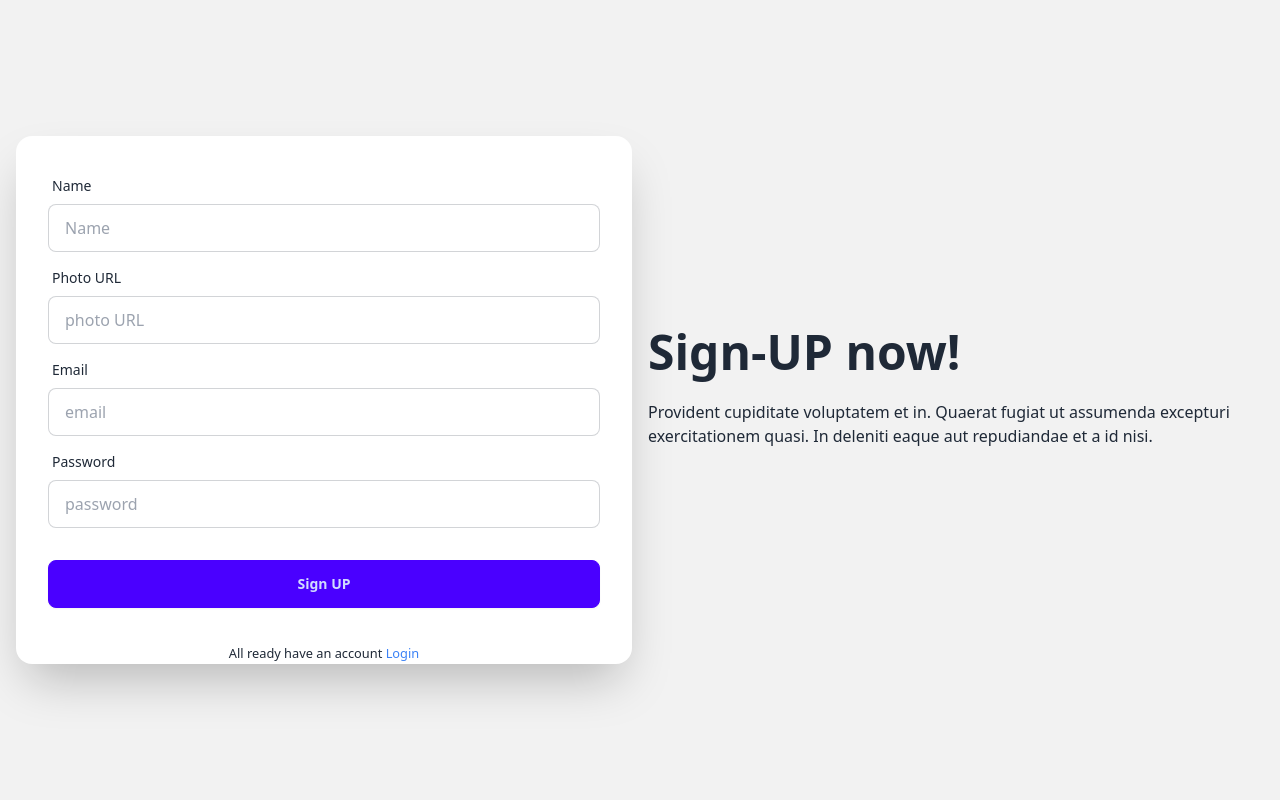
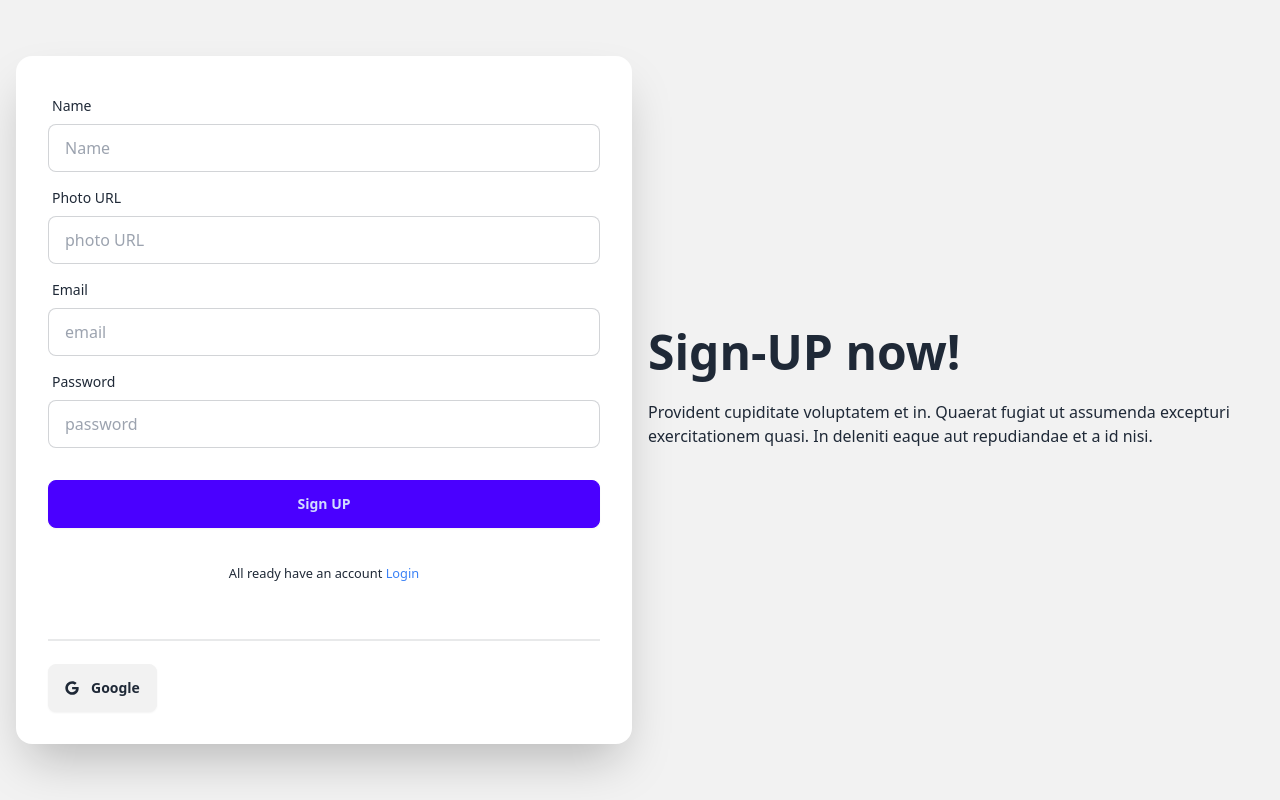
Before and after one commit to tonmoy-sutradhar/Restaurant-Website-Client, a React (Vite) app: page /signUp in a window 1280 px wide. Built offline with nearby package versions, Linux system fonts and the light colour scheme; no server answers.

Commit message:
Social login done with create Hooks .

```diff
--- /dev/null
+++ b/src/Components/SocialLogin/SocialLogin.jsx
@@ -0,0 +1,39 @@
+import React from "react";
+import { FaGoogle } from "react-icons/fa";
+import useAuth from "../../hooks/UseAuth";
+import UseAxiosPublic from "../../hooks/UseAxiosPublic";
+import { useNavigate } from "react-router-dom";
+
+const SocialLogin = () => {
+  const { googleSignIn } = useAuth();
+  const axiosPublic = UseAxiosPublic();
+  const navigate = useNavigate();
+
+  const handleGoogleSignIn = () => {
+    googleSignIn().then((result) => {
+      const userInfo = {
+        email: result?.user?.email,
+        name: result?.user?.displayName,
+      };
+
+      axiosPublic.post("/users", userInfo).then((res) => {
+        console.log(res.data);
+        navigate("/");
+      });
+    });
+  };
+
+  return (
+    <div className="p-8">
+      <div className="divider "></div>
+      <div>
+        <button onClick={handleGoogleSignIn} className="btn">
+          <FaGoogle className="mr-1"></FaGoogle>
+          Google
+        </button>
+      </div>
+    </div>
+  );
+};
+
+export default SocialLogin;
--- a/src/Pages/Home/Login/Login.jsx
+++ b/src/Pages/Home/Login/Login.jsx
@@ -8,6 +8,7 @@
 import { Link, useLocation, useNavigate } from "react-router-dom";
 import { Helmet } from "react-helmet-async";
 import Swal from "sweetalert2";
+import SocialLogin from "../../../Components/SocialLogin/SocialLogin";
 
 const Login = () => {
   // const captchaRef = useRef(null);
@@ -148,6 +149,8 @@
                 </Link>
               </small>
             </p>
+
+            <SocialLogin></SocialLogin>
           </div>
         </div>
       </div>
--- a/src/Pages/SingnUp/SignUp.jsx
+++ b/src/Pages/SingnUp/SignUp.jsx
@@ -4,8 +4,11 @@
 import { AuthContext } from "../../Provider/AuthProvider";
 import Swal from "sweetalert2";
 import { Link, useNavigate } from "react-router-dom";
+import UseAxiosPublic from "../../hooks/UseAxiosPublic";
+import SocialLogin from "../../Components/SocialLogin/SocialLogin";
 
 const SignUp = () => {
+  const axiosPublic = UseAxiosPublic();
   const navigate = useNavigate();
   const { createUser, updateUserProfile } = useContext(AuthContext);
   const {
@@ -23,7 +26,13 @@
 
       updateUserProfile(data.name, data.photo)
         .then(() => {
-          console.log("user name and phot update");
+          // create user entry in the database
+          const userInfo = {
+            name: data.name,
+            email: data.email,
+          };
+          axiosPublic.post("/users", userInfo).then((res) => {
+            if (res.data.insertedId) {
               reset();
               Swal.fire({
                 title: "SignUp Successful",
@@ -42,7 +51,10 @@
                   `,
                 },
               });
+
               navigate("/");
+            }
+          });
         })
         .catch((err) => {
           console.log(err);
@@ -157,6 +169,7 @@
                 </Link>
               </small>
             </p>
+            <SocialLogin></SocialLogin>
           </div>
         </div>
       </div>
--- a/src/Provider/AuthProvider.jsx
+++ b/src/Provider/AuthProvider.jsx
@@ -3,8 +3,10 @@
 import {
   createUserWithEmailAndPassword,
   getAuth,
+  GoogleAuthProvider,
   onAuthStateChanged,
   signInWithEmailAndPassword,
+  signInWithPopup,
   signOut,
   updateProfile,
 } from "firebase/auth";
@@ -16,6 +18,7 @@
 const AuthProvider = ({ children }) => {
   const [user, setUser] = useState(null);
   const [loading, setLoading] = useState(true);
+  const googleProvider = new GoogleAuthProvider();
 
   // SignUP
   const createUser = (email, password) => {
@@ -27,6 +30,12 @@
   const signIn = (email, password) => {
     setLoading(true);
     return signInWithEmailAndPassword(auth, email, password);
+  };
+
+  // Google signIn
+  const googleSignIn = () => {
+    setLoading(true);
+    return signInWithPopup();
   };
 
   // Update Profile
@@ -60,6 +69,7 @@
     signIn,
     logout,
     updateUserProfile,
+    googleSignIn,
   };
   return (
     <AuthContext.Provider value={authInfo}>{children}</AuthContext.Provider>
--- a/src/Routes/Routes.jsx
+++ b/src/Routes/Routes.jsx
@@ -49,7 +49,11 @@
   },
   {
     path: "dashboard",
-    element: <Dashboard></Dashboard>,
+    element: (
+      <PrivateRoute>
+        <Dashboard></Dashboard>
+      </PrivateRoute>
+    ),
 
     children: [
       {
--- /dev/null
+++ b/src/hooks/UseAxiosPublic.jsx
@@ -0,0 +1,11 @@
+import axios from "axios";
+
+const axiosPublic = axios.create({
+  baseURL: "http://localhost:5000",
+});
+
+const UseAxiosPublic = () => {
+  return axiosPublic;
+};
+
+export default UseAxiosPublic;
```
Lines whose indentation alone changed are shown as unchanged.
